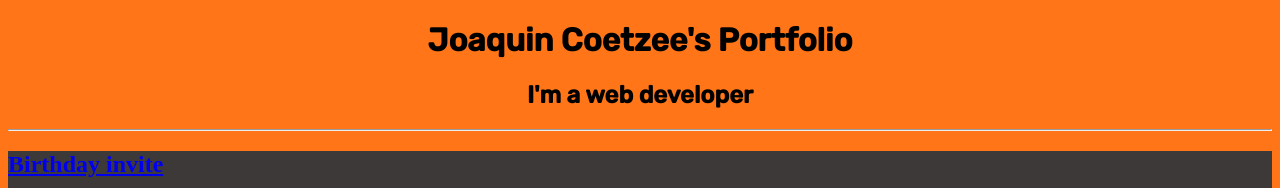
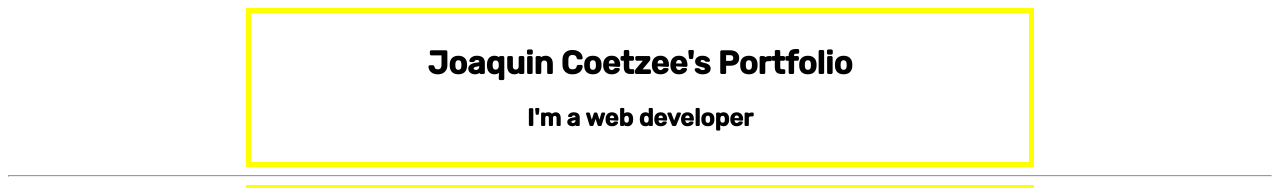
Before and after one commit to jcthekin12345/html-portfolio, a plain HTML site: page index.html in a window 1280 px wide. Shown: the top 188 px of the page. Drawn offline with Linux system fonts and the light colour scheme.

Commit message:
centering site

```diff
--- a/index.html
+++ b/index.html
@@ -10,12 +10,13 @@
     <link href="https://fonts.googleapis.com/css2?family=Rubik:wght@500&display=swap" rel="stylesheet">
 </head>
 <body>
-    <div class="titles">
+
+    <div class="titles center">
         <h1 class="titles">Joaquin Coetzee's Portfolio</h1>
         <h2 class="titles">I'm a web developer</h2>
     </div>
     <hr />
-    <div class="port">
+    <div class="port center">
         <a id="birthday" href="./public/birthday-invite.html"><h2>Birthday invite</h2></a>
         <img src="./assets/images/birthday-invite.png" width="300" alt="A pic of my birthday invite project">
 
--- a/style.css
+++ b/style.css
@@ -3,14 +3,9 @@ h1.titles, h2.titles {
     font-family: 'Rubik', sans-serif;
 }
 
-body {
-    background-color: #FF7517;
-}
-
-.titles {
-    background-color: #FF7517;
-}
-
-.port {
-    background-color: #3E3939;
-}
+.center {
+    margin: auto;
+    width: 60%;
+    border: 5px solid #FFFF00;
+    padding: 10px;
+    }
```
